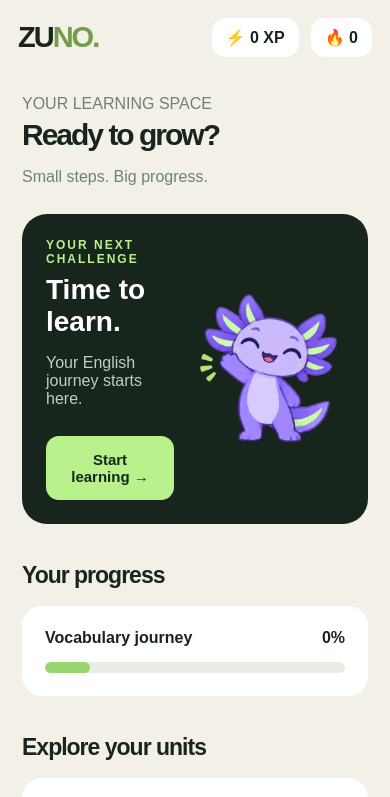
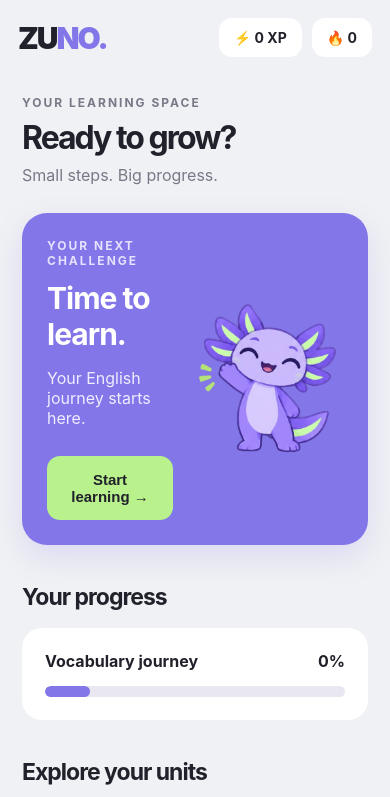
Before and after one commit to KiU10/ZUNO, a plain HTML site: page index.html in a window 390 px wide. Shown: the top 797 px of the page. Drawn offline with Linux system fonts and the light colour scheme.

Commit message:
Update styles and content in index.html

```diff
--- a/index.html
+++ b/index.html
@@ -4,24 +4,29 @@
 <head>
 <meta charset="UTF-8">
 <meta name="viewport" content="width=device-width, initial-scale=1.0">
-<title>ZUNO - Learn your way</title>
+<title>ZUNO | Learn your way</title>
 
 <style>
 :root {
+  --purple: #8276E8;
+  --purple-dark: #6558CC;
+  --background: #F0F1F4;
+  --ink: #20212A;
   --lime: #B9F18C;
-  --ink: #17251C;
-  --cream: #F3F0E7;
   --orange: #FF875E;
-  --purple: #8276E8;
+  --white: #FFFFFF;
+  --muted: #777987;
 }
 
-* { box-sizing: border-box; }
+* {
+  box-sizing: border-box;
+}
 
 body {
   margin: 0;
-  background: var(--cream);
+  background: var(--background);
   color: var(--ink);
-  font-family: Arial, sans-serif;
+  font-family: Inter, Arial, sans-serif;
 }
 
 header {
@@ -32,23 +37,26 @@ header {
 }
 
 .logo {
-  font-size: 29px;
+  font-size: 30px;
   font-weight: 900;
   letter-spacing: -2px;
 }
 
-.logo span { color: #719D4D; }
+.logo span {
+  color: var(--purple);
+}
 
 .stats {
   display: flex;
-  gap: 12px;
+  gap: 10px;
 }
 
 .stat {
   background: white;
-  padding: 10px 14px;
-  border-radius: 14px;
+  padding: 11px 15px;
+  border-radius: 13px;
   font-weight: bold;
+  font-size: 14px;
 }
 
 main {
@@ -62,41 +70,49 @@ main {
 }
 
 .greeting p {
-  color: #718075;
-  margin-bottom: 5px;
+  color: var(--muted);
+  margin: 5px 0;
+}
+
+.greeting .eyebrow {
+  font-size: 12px;
+  font-weight: bold;
+  letter-spacing: 2px;
 }
 
 h1 {
-  font-size: clamp(30px, 6vw, 46px);
+  font-size: clamp(32px, 6vw, 48px);
   letter-spacing: -2px;
-  margin: 5px 0;
+  margin: 8px 0;
 }
 
 .hero {
-  background: var(--ink);
+  background: var(--purple);
   color: white;
   border-radius: 25px;
-  padding: 32px;
+  padding: 34px;
   display: flex;
   justify-content: space-between;
   align-items: center;
   gap: 20px;
+  box-shadow: 0 12px 30px #8276E830;
 }
 
 .hero h2 {
-  font-size: 28px;
-  margin: 8px 0;
+  font-size: 30px;
+  margin: 12px 0 8px;
+  letter-spacing: -1px;
 }
 
 .hero p {
-  color: #C2CEC4;
+  color: #F0EDFF;
 }
 
 .tag {
-  color: var(--lime);
   font-size: 12px;
   font-weight: bold;
   letter-spacing: 2px;
+  color: #E5E1FF;
 }
 
 button {
@@ -112,10 +128,16 @@ button {
   padding: 15px 23px;
   border-radius: 13px;
   margin-top: 12px;
+  transition: transform .2s;
+}
+
+.primary:hover {
+  transform: translateY(-2px);
 }
 
 .symbol {
-  font-size: 85px;
+  font-size: 90px;
+  color: var(--lime);
 }
 
 .section-title {
@@ -124,10 +146,11 @@ button {
   letter-spacing: -1px;
 }
 
-.progress-card {
-  background: white;
+.progress-card,
+.unit {
+  background: var(--white);
+  border-radius: 20px;
   padding: 23px;
-  border-radius: 20px;
 }
 
 .progress-top {
@@ -139,7 +162,7 @@ button {
 
 .bar {
   height: 11px;
-  background: #E8EDE6;
+  background: #E9E8F0;
   border-radius: 20px;
   margin-top: 15px;
   overflow: hidden;
@@ -148,7 +171,7 @@ button {
 .fill {
   width: 15%;
   height: 100%;
-  background: #9AD66E;
+  background: var(--purple);
   border-radius: 20px;
 }
 
@@ -159,13 +182,16 @@ button {
 }
 
 .unit {
-  background: white;
-  border-radius: 20px;
-  padding: 22px;
+  transition: transform .2s, box-shadow .2s;
+}
+
+.unit:hover {
+  transform: translateY(-3px);
+  box-shadow: 0 8px 20px #20212A10;
 }
 
 .unit-number {
-  color: #849087;
+  color: var(--muted);
   font-size: 12px;
   font-weight: bold;
 }
@@ -176,27 +202,42 @@ button {
 }
 
 .unit p {
-  color: #849087;
+  color: var(--muted);
   font-size: 14px;
 }
 
 .unit-icon {
-  font-size: 28px;
+  font-size: 29px;
+  margin-bottom: 10px;
 }
 
 footer {
   text-align: center;
   padding: 40px 15px;
-  color: #849087;
+  color: var(--muted);
   font-size: 13px;
 }
 
 @media(max-width: 600px) {
-  header { padding: 18px; }
-  main { margin-top: 20px; }
-  .hero { padding: 24px; }
-  .symbol { font-size: 55px; }
-  .units { grid-template-columns: 1fr; }
+  header {
+    padding: 18px;
+  }
+
+  main {
+    margin-top: 20px;
+  }
+
+  .hero {
+    padding: 25px;
+  }
+
+  .symbol {
+    font-size: 58px;
+  }
+
+  .units {
+    grid-template-columns: 1fr;
+  }
 }
 </style>
 </head>
@@ -205,6 +246,7 @@ footer {
 
 <header>
   <div class="logo">ZU<span>NO.</span></div>
+
   <div class="stats">
     <div class="stat">⚡ 0 XP</div>
     <div class="stat">🔥 0</div>
@@ -214,7 +256,7 @@ footer {
 <main>
 
   <div class="greeting">
-    <p>YOUR LEARNING SPACE</p>
+    <p class="eyebrow">YOUR LEARNING SPACE</p>
     <h1>Ready to grow?</h1>
     <p>Small steps. Big progress.</p>
   </div>
@@ -224,10 +266,13 @@ footer {
       <div class="tag">YOUR NEXT CHALLENGE</div>
       <h2>Time to learn.</h2>
       <p>Your English journey starts here.</p>
-      <button class="primary" onclick="alert('Your first lesson is coming soon!')">
+
+      <button class="primary"
+        onclick="alert('Welcome to ZUNO! Your first lesson is coming soon.')">
         Start learning →
       </button>
     </div>
+
     <img src="IMG_2557.png" alt="ZUNO Axolotl" style="width:150px; height:auto;">
   </section>
 
@@ -238,6 +283,7 @@ footer {
       <span>Vocabulary journey</span>
       <span>0%</span>
     </div>
+
     <div class="bar">
       <div class="fill"></div>
     </div>
@@ -246,6 +292,7 @@ footer {
   <h2 class="section-title">Explore your units</h2>
 
   <section class="units">
+
     <div class="unit">
       <div class="unit-icon">🌍</div>
       <div class="unit-number">UNIT 01</div>
@@ -273,6 +320,7 @@ footer {
       <h3>More to explore</h3>
       <p>Vocabulary · Coming soon</p>
     </div>
+
   </section>
 
 </main>
```
